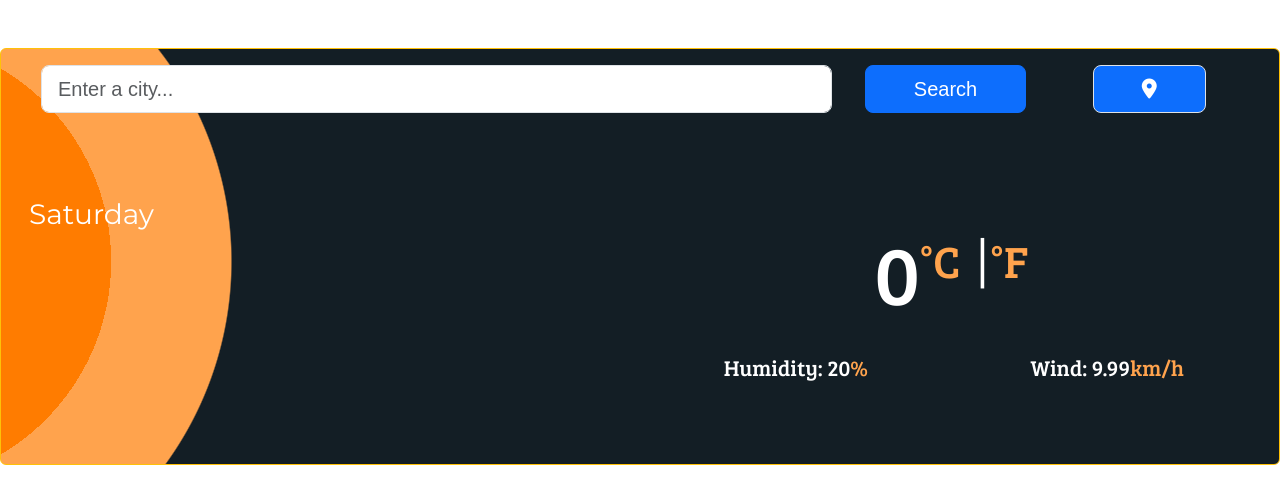
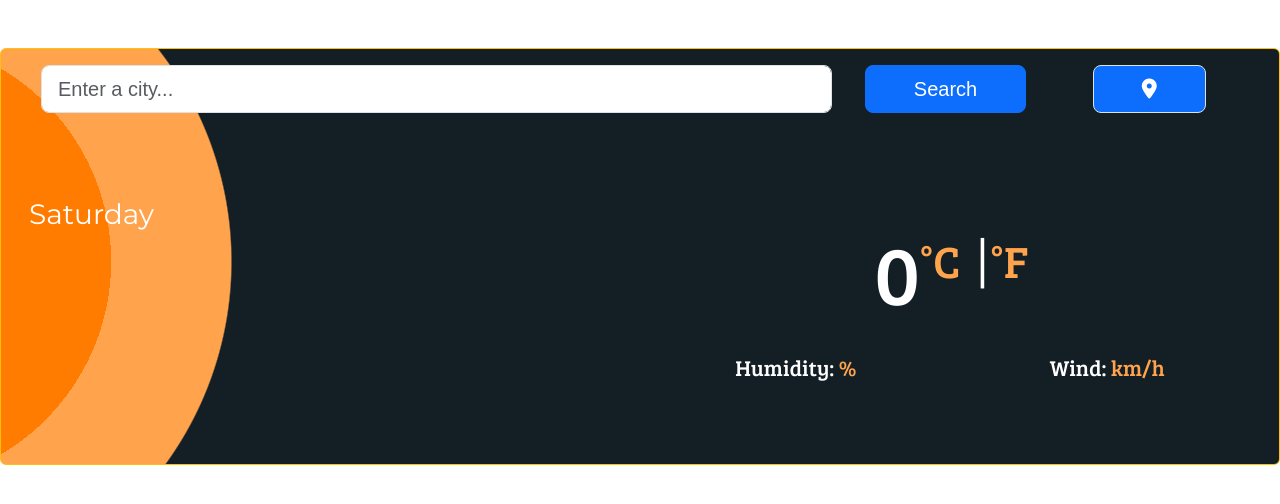
Before and after one commit to Muqtadirat/React-Weather-App, a React (Create React App) app: page / in a window 1280 px wide. Shown: the top 504 px of the page. Built offline with nearby package versions, Linux system fonts and the light colour scheme; no server answers.

Commit message:
Implemented humidity api response

```diff
--- a/src/components/Humidity.js
+++ b/src/components/Humidity.js
@@ -1,19 +1,38 @@
-import React from "react";
+import React, { useEffect, useState } from "react";
 import "../App.css";
+import axios from "axios";
 
-export default function Humidity() {
+export default function Humidity(props) {
+  let [humidity, setHumidity] = useState(null);
+  let [wind, setWind] = useState(null);
+
+  useEffect(() => {
+    const apiKey = "ae5350b6a304ff06o3a36487d5be8a4t";
+    const apiUrl = `https://api.shecodes.io/weather/v1/current?query=${props.city}&key=${apiKey}&units=metric`;
+
+    axios.get(apiUrl).then(
+      (response) => {
+        setHumidity(response.data.temperature.humidity);
+        setWind(response.data.wind.speed);
+      },
+      (error) => {
+        console.error("Error fetching humidity data:", error);
+      }
+    );
+  }, );
+
   return (
     <div className="Humidity">
       <div className="row row-cols-2 fs-5">
         <div className="col">
           <p id="humidity">
-            Humidity: <span className="humidity-value">20</span>
+            Humidity: <span className="humidity-value">{humidity}</span>
             <span className="percent">%</span>
           </p>
         </div>
         <div className="col">
           <p id="wind">
-            Wind: <span className="wind-speed">9.99</span>
+            Wind: <span className="wind-speed">{wind}</span>
             <span className="speed">km/h</span>
           </p>
         </div>
```
